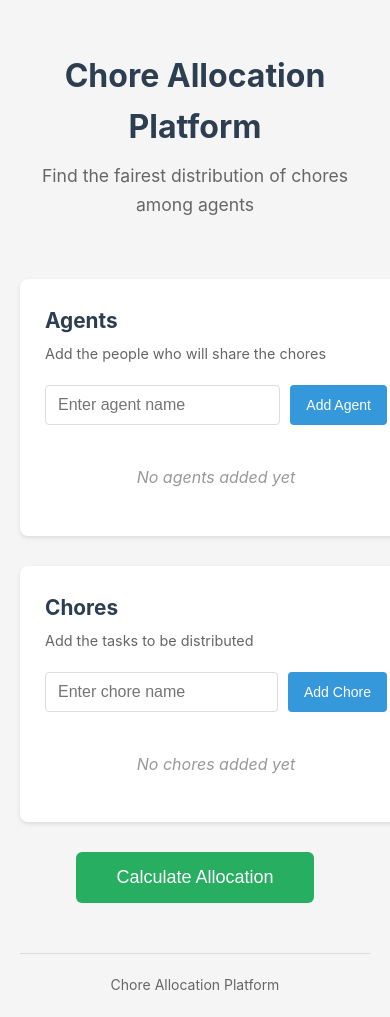
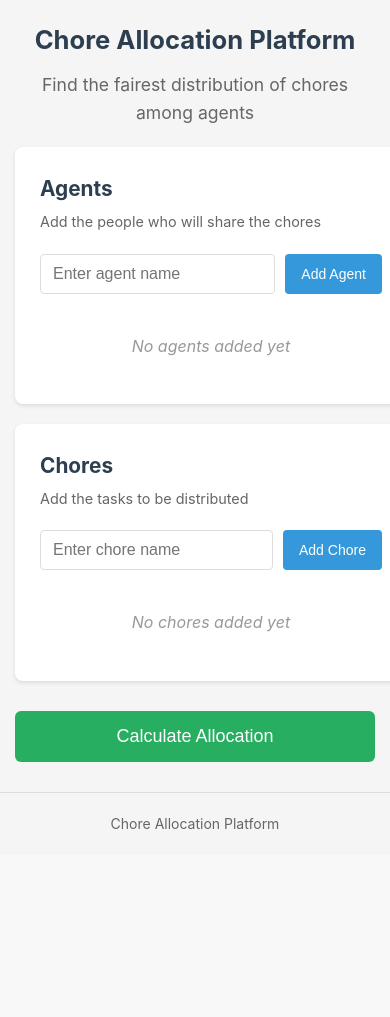
Before and after one commit to andiblas/division-de-tareas, a Flask app: page / in a window 390 px wide. After the commit the page ends 829 px from the top, so only its background shows below. Run offline with Flask 3, Linux system fonts and the light colour scheme.

Commit message:
style changes to make page responsive

```diff
--- a/webapp/static/css/style.css
+++ b/webapp/static/css/style.css
@@ -5,21 +5,35 @@
     padding: 0;
 }
 
+html {
+    height: 100%;
+}
+
 body {
     font-family: -apple-system, BlinkMacSystemFont, "Segoe UI", Roboto, sans-serif;
     line-height: 1.6;
     color: #333;
+    background-color: #f5f5f5;
+    min-height: 100%;
+    display: flex;
+    flex-direction: column;
+}
+
+main {
+    flex: 1;
+    width: 100%;
     max-width: 900px;
     margin: 0 auto;
-    padding: 20px;
-    background-color: #f5f5f5;
+    padding: 0 20px;
 }
 
 /* Header */
 header {
     text-align: center;
-    padding: 30px 0;
-    margin-bottom: 30px;
+    padding: 30px 20px;
+    width: 100%;
+    max-width: 900px;
+    margin: 0 auto;
 }
 
 header h1 {
@@ -42,8 +56,30 @@ header .subtitle {
 
 /* Responsive: stack on mobile */
 @media (max-width: 600px) {
+    header {
+        padding: 20px 15px;
+    }
+
+    header h1 {
+        font-size: 1.6rem;
+    }
+
+    main {
+        padding: 0 15px;
+    }
+
     .form-container {
         grid-template-columns: 1fr;
+        gap: 20px;
+    }
+
+    .list-section {
+        padding: 20px;
+    }
+
+    .submit-btn {
+        width: 100%;
+        padding: 15px 20px;
     }
 }
 
@@ -190,10 +226,11 @@ header .subtitle {
 
 /* Footer */
 footer {
-    margin-top: 50px;
-    padding-top: 20px;
+    margin-top: auto;
+    padding: 20px;
     border-top: 1px solid #ddd;
     text-align: center;
     color: #666;
     font-size: 14px;
+    width: 100%;
 }
```
